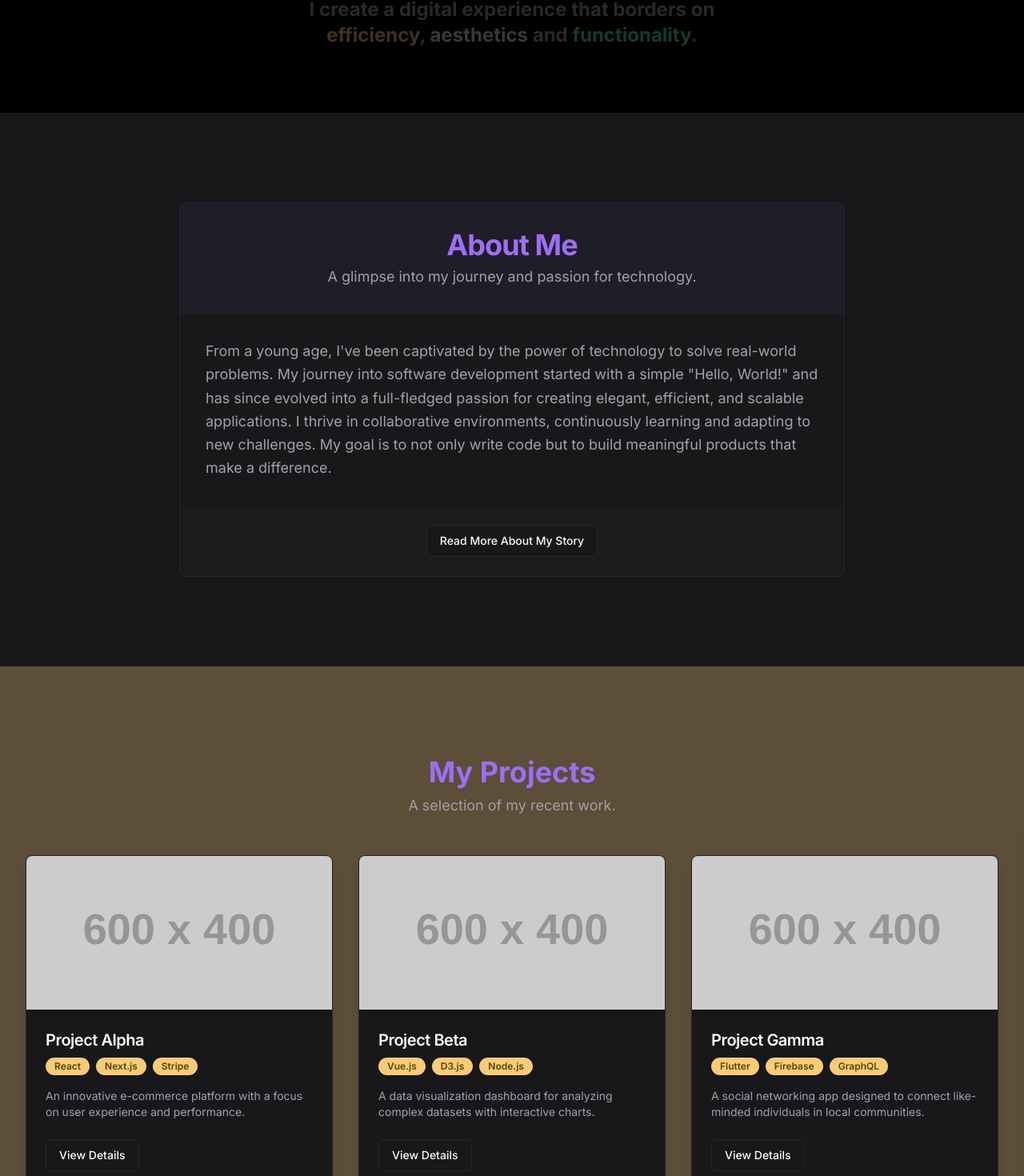
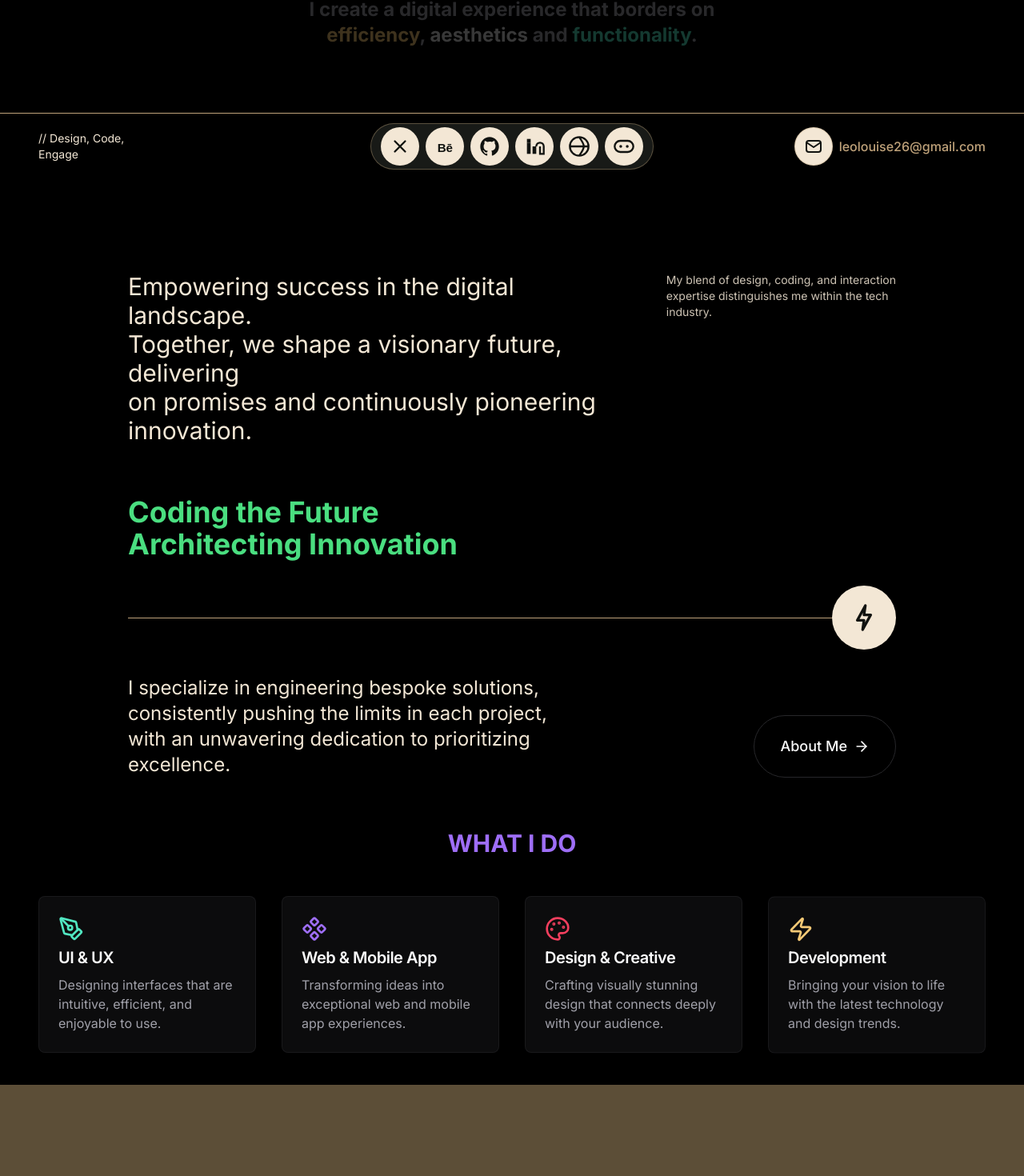
Before and after one commit to Leocch1/my-portfolio, a Next.js app: page / in a window 1280 px wide. Shown: the part 738-2208 px from the top of the page at 80% size. Built offline with nearby package versions, Linux system fonts and the light colour scheme.

Commit message:
about section

```diff
--- a/components/sections/about.tsx
+++ b/components/sections/about.tsx
@@ -1,36 +1,213 @@
+"use client";
+
+import { useState, type MouseEvent } from 'react';
 import Link from 'next/link';
-import { Button } from '@/components/ui/button';
-import { Card, CardContent, CardDescription, CardFooter, CardHeader, CardTitle } from '@/components/ui/card';
-import { MotionSection } from '@/components/motion';
+import { ArrowRight, Component, Palette, PenTool, Zap } from 'lucide-react';
+import { MotionDiv, MotionButton } from '../motion';
+import { Card, CardContent, CardHeader, CardTitle } from '../ui/card';
+
+const services = [
+	{
+		icon: <PenTool className="h-8 w-8 text-accent" />,
+		title: 'UI & UX',
+		description:
+			'Designing interfaces that are intuitive, efficient, and enjoyable to use.',
+	},
+	{
+		icon: <Component className="h-8 w-8 text-primary" />,
+		title: 'Web & Mobile App',
+		description:
+			'Transforming ideas into exceptional web and mobile app experiences.',
+	},
+	{
+		icon: <Palette className="h-8 w-8 text-rose-500" />,
+		title: 'Design & Creative',
+		description:
+			'Crafting visually stunning design that connects deeply with your audience.',
+	},
+	{
+		icon: <Zap className="h-8 w-8 text-secondary" />,
+		title: 'Development',
+		description:
+			'Bringing your vision to life with the latest technology and design trends.',
+	},
+];
+
+const XIcon = () => (
+    <svg width="28" height="28" fill="none" viewBox="0 0 24 24"><path d="M17.53 6.47L6.47 17.53M6.47 6.47l11.06 11.06" stroke="#111310" strokeWidth="2" strokeLinecap="round"/></svg>
+)
+const BehanceIcon = () => (
+    <svg width="28" height="28" fill="none" viewBox="0 0 24 24"><text x="4" y="18" fontSize="13" fill="#111310" fontFamily="Arial" fontWeight="bold">Bē</text></svg>
+)
+const GithubIcon = () => (
+    <svg width="28" height="28" fill="none" viewBox="0 0 24 24"><path d="M12 2C6.48 2 2 6.58 2 12.26c0 4.48 2.87 8.28 6.84 9.63.5.09.68-.22.68-.48 0-.24-.01-.87-.01-1.7-2.78.62-3.37-1.36-3.37-1.36-.45-1.18-1.1-1.5-1.1-1.5-.9-.63.07-.62.07-.62 1 .07 1.53 1.05 1.53 1.05.89 1.56 2.34 1.11 2.91.85.09-.66.35-1.11.63-1.37-2.22-.26-4.56-1.14-4.56-5.06 0-1.12.39-2.03 1.03-2.75-.1-.26-.45-1.3.1-2.7 0 0 .84-.28 2.75 1.05A9.38 9.38 0 0112 6.84c.85.004 1.7.12 2.5.35 1.9-1.33 2.74-1.05 2.74-1.05.55 1.4.2 2.44.1 2.7.64.72 1.03 1.63 1.03 2.75 0 3.93-2.34 4.8-4.57 5.06.36.32.68.94.68 1.9 0 1.37-.01 2.47-.01 2.8 0 .26.18.57.69.47C19.13 20.54 22 16.74 22 12.26 22 6.58 17.52 2 12 2z" fill="#111310"/></svg>
+)
+const LinkedinIcon = () => (
+    <svg width="28" height="28" fill="none" viewBox="0 0 24 24"><rect x="4" y="8" width="4" height="12" fill="#111310"/><rect x="4" y="4" width="4" height="4" fill="#111310"/><rect x="10" y="12" width="4" height="8" fill="#111310"/><path d="M14 12c0-2.21 1.79-4 4-4s4 1.79 4 4v8h-4v-8" stroke="#111310" strokeWidth="2"/></svg>
+)
+const DribbbleIcon = () => (
+    <svg width="28" height="28" fill="none" viewBox="0 0 24 24"><circle cx="12" cy="12" r="10" stroke="#111310" strokeWidth="2"/><path d="M2 12h20M12 2c2.5 3.5 5 7 5 10s-2.5 6.5-5 10" stroke="#111310" strokeWidth="2"/></svg>
+)
+const DiscordIcon = () => (
+    <svg width="28" height="28" fill="none" viewBox="0 0 24 24"><rect x="2" y="6" width="20" height="12" rx="6" stroke="#111310" strokeWidth="2"/><circle cx="8.5" cy="12" r="1.5" fill="#111310"/><circle cx="15.5" cy="12" r="1.5" fill="#111310"/></svg>
+)
 
 export default function AboutSection() {
+    const [position, setPosition] = useState({ x: 0, y: 0 });
+
+    const handleMouseMove = (e: MouseEvent<HTMLButtonElement>) => {
+        const rect = e.currentTarget.getBoundingClientRect();
+        const x = e.clientX - rect.left - rect.width / 2;
+        const y = e.clientY - rect.top - rect.height / 2;
+        setPosition({ x: x * 0.2, y: y * 0.2 });
+    };
+
+    const handleMouseLeave = () => {
+        setPosition({ x: 0, y: 0 });
+    };
+
 	return (
-    <MotionSection
+		<section
 			id="about"
-      className="py-20 md:py-28"
+			className="pt-2 pb-6 md:pb-10 bg-black text-[#f3e7d5]"
+		>
+			<hr
+				className="border-[#bfa27a] mb-1 w-full"
+				style={{ position: 'relative', top: '-0.50rem' }}
+			/>
+			<div className="mx-0 max-w-none px-0">
+				{/* Top Row: Tagline, Socials, and Email */}
+				<div className="grid grid-cols-[1fr_auto_1fr] items-center gap-2 md:gap-4 px-4 md:px-12 mb-8">
+					{/* Left: Tagline */}
+					<div className="flex-shrink-0 justify-self-start">
+						<span className="block text-xs md:text-sm text-[#f3e7d5] font-normal">// Design, Code,<br />Engage</span>
+					</div>
+
+					{/* Center: Socials */}
+					<div className="justify-self-center">
+						<div className="social-icons-container flex gap-2 bg-transparent px-3 py-1 rounded-full border border-[#bfa27a]/40 w-fit shadow transition-all duration-300 ease-in-out" style={{ background: "#181a17" }}>
+							<a href="https://x.com/" target="_blank" rel="noopener noreferrer" className="social-icon w-8 h-8 md:w-12 md:h-12"><XIcon/></a>
+							<a href="https://behance.net/" target="_blank" rel="noopener noreferrer" className="social-icon w-12 h-12 hidden md:flex"><BehanceIcon /></a>
+							<a href="https://github.com/" target="_blank" rel="noopener noreferrer" className="social-icon w-8 h-8 md:w-12 md:h-12"><GithubIcon /></a>
+							<a href="https://linkedin.com/" target="_blank" rel="noopener noreferrer" className="social-icon w-8 h-8 md:w-12 md:h-12"><LinkedinIcon /></a>
+							<a href="https://dribbble.com/" target="_blank" rel="noopener noreferrer" className="social-icon w-12 h-12 hidden md:flex"><DribbbleIcon /></a>
+							<a href="https://discord.com/" target="_blank" rel="noopener noreferrer" className="social-icon w-12 h-12 hidden md:flex"><DiscordIcon /></a>
+						</div>
+					</div>
+
+					{/* Right: Email */}
+					<div className="flex-shrink-0 justify-self-end">
+            <a href="mailto:leolouise26@gmail.com" className="flex items-center gap-2">
+                <div className="bg-[#f3e7d5] rounded-full w-10 h-10 flex items-center justify-center shadow border border-[#bfa27a]/40 md:h-12 md:w-12">
+                    <svg width="24" height="24" fill="none" className="inline-block">
+                        <rect x="3" y="5" width="18" height="14" rx="3" stroke="#111310" strokeWidth="2" />
+                        <path d="M3 7l9 6 9-6" stroke="#111310" strokeWidth="2" strokeLinejoin="round" />
+                    </svg>
+                </div>
+                <div>
+                  <span className="hidden md:inline text-[#bfa27a] text-base font-medium">leolouise26@gmail.com</span>
+                </div>
+            </a>
+					</div>
+				</div>
+
+				{/* Main Content Row */}
+				<div className="px-4 sm:px-8 md:px-12 lg:px-40 mt-32">
+					<div className="relative">
+						{/* Top: Heading and Description */}
+						<div className="flex flex-col md:flex-row md:items-start md:justify-between md:gap-8">
+							<h2 className="flex-1 text-2xl md:text-3xl font-normal leading-tight mb-8 text-[#f3e7d5]">
+								Empowering success in the digital landscape.<br />
+								Together, we shape a visionary future, delivering<br />
+								on promises and continuously pioneering<br />
+								innovation.
+							</h2>
+							<div className="text-xs md:text-sm text-[#f3e7d5] max-w-xs text-left mb-8 md:mb-0 px-2 md:px-0" style={{ color: "#f3e7d5", opacity: 0.85 }}>
+                My blend of design, coding, and interaction<br />
+                expertise distinguishes me within the tech<br />
+                industry.
+              </div>
+						</div>
+						{/* Green Heading */}
+						<div className="text-green-400 text-2xl md:text-4xl font-bold my-8">
+							Coding the Future<br />
+							Architecting Innovation
+						</div>
+						{/* Line with circle on the line at the right */}
+						<div className="relative flex items-center mb-8" style={{ minHeight: '5rem' }}>
+							<hr className="w-full border-[#bfa27a]" />
+							<div className="absolute right-0 z-10 flex items-center" style={{ top: '50%', transform: 'translateY(-50%)' }}>
+								<div className="bg-[#f3e7d5] rounded-full w-20 h-20 flex items-center justify-center shadow-lg shrink-0">
+									<svg width="40" height="40" viewBox="0 0 24 24" fill="none">
+										<circle cx="12" cy="12" r="12" fill="none" />
+										<path d="M13 3L7 14H12L11 21L17 10H12L13 3Z" stroke="#111310" strokeWidth="2" strokeLinejoin="round" />
+									</svg>
+								</div>
+							</div>
+						</div>
+						{/* About Me button and Paragraph */}
+						<div className="flex flex-col-reverse md:flex-row md:items-end md:justify-between gap-6 md:gap-8 mb-8">
+							<p className="text-xl md:text-2xl text-[#f3e7d5] max-w-2xl">
+								I specialize in engineering bespoke solutions,<br />
+								consistently pushing the limits in each project,<br />
+								with an unwavering dedication to prioritizing<br />
+								excellence.
+							</p>
+							<div className="flex-shrink-0">
+								<Link href="/about" passHref>
+									<MotionButton
+                    className="btn-fill-animation rounded-full px-8 py-6 text-lg font-medium shrink-0"
+                    onMouseMove={handleMouseMove}
+                    onMouseLeave={handleMouseLeave}
+                    animate={{ x: position.x, y: position.y }}
+                    transition={{ type: 'spring', stiffness: 400, damping: 10, mass: 0.5 }}
+                  >
+										<span className="btn-content">
+											About Me <ArrowRight className="ml-2 h-5 w-5" />
+										</span>
+									</MotionButton>
+								</Link>
+							</div>
+						</div>
+						{/* End Main Content Row */}
+					</div>
+				</div>
+				{/* Services Section */}
+				<MotionDiv
+					className="mt-16 text-center px-4 md:px-12"
+					initial={{ opacity: 0 }}
+					whileInView={{ opacity: 1 }}
+					viewport={{ once: true, amount: 0.2 }}
+					transition={{ duration: 0.5, delay: 0.2 }}
+				>
+					<h3 className="text-3xl font-bold text-primary mb-12">WHAT I DO</h3>
+					<div className="grid grid-cols-1 sm:grid-cols-2 lg:grid-cols-4 gap-8">
+						{services.map((service, index) => (
+							<MotionDiv
+								key={service.title}
 								initial={{ opacity: 0, y: 50 }}
 								whileInView={{ opacity: 1, y: 0 }}
-      viewport={{ once: true, amount: 0.3 }}
-      transition={{ duration: 0.5 }}
+								viewport={{ once: true, amount: 0.2 }}
+								transition={{ duration: 0.5, delay: 0.1 * index }}
 							>
-      <div className="container mx-auto max-w-4xl px-4 sm:px-6 lg:px-8">
-        <Card className="overflow-hidden shadow-lg">
-          <CardHeader className="bg-primary/5 p-8">
-            <CardTitle className="text-3xl md:text-4xl font-bold font-headline text-primary text-center">About Me</CardTitle>
-            <CardDescription className="text-center text-lg mt-2">A glimpse into my journey and passion for technology.</CardDescription>
+								<Card className="bg-card/50 border-border/50 h-full text-left p-6">
+									<CardHeader className="p-0">
+										{service.icon}
+										<CardTitle className="mt-4 text-xl">
+											{service.title}
+										</CardTitle>
 									</CardHeader>
-          <CardContent className="p-8">
-            <p className="text-muted-foreground text-lg leading-relaxed">
-              From a young age, I've been captivated by the power of technology to solve real-world problems. My journey into software development started with a simple "Hello, World!" and has since evolved into a full-fledged passion for creating elegant, efficient, and scalable applications. I thrive in collaborative environments, continuously learning and adapting to new challenges. My goal is to not only write code but to build meaningful products that make a difference.
+									<CardContent className="p-0 mt-2">
+										<p className="text-muted-foreground">
+											{service.description}
 										</p>
 									</CardContent>
-          <CardFooter className="bg-muted/30 p-6 flex justify-center">
-            <Link href="/about" passHref>
-              <Button variant="outline">Read More About My Story</Button>
-            </Link>
-          </CardFooter>
 								</Card>
+							</MotionDiv>
+						))}
 					</div>
-    </MotionSection>
+				</MotionDiv>
+			</div>
+		</section>
 	);
 }
```
Lines whose indentation alone changed are shown as unchanged.
